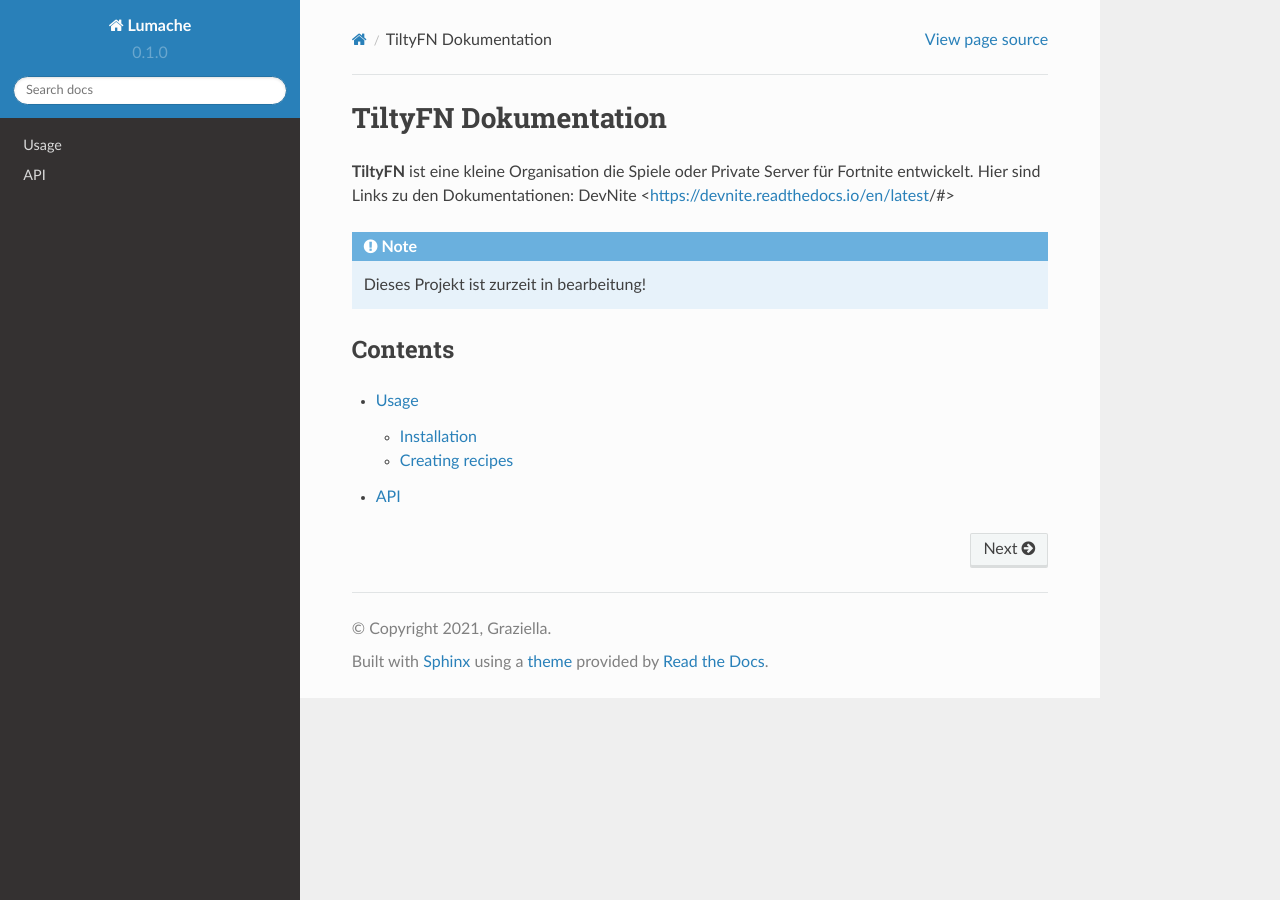
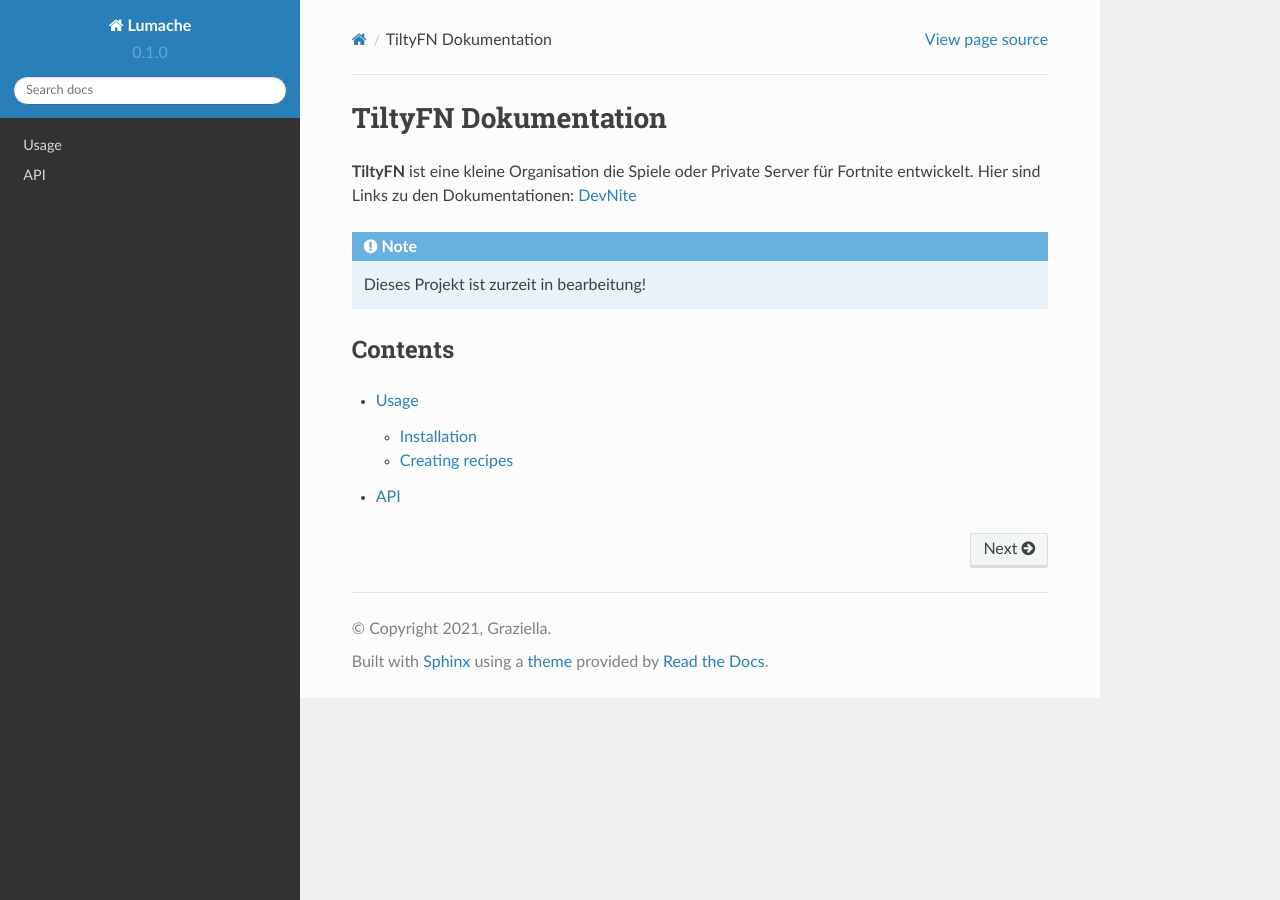
Before and after one commit to t1l7y09/TiltyFN, a Sphinx documentation site: the page built from docs/source/index.rst, in a window 1280 px wide. Built offline with Sphinx 7.4.7 and the Read the Docs theme 2.0.0, drawn with Linux system fonts in a browser that asks for light colours.

Commit message:
Update index.rst

```diff
--- a/docs/source/index.rst
+++ b/docs/source/index.rst
@@ -3,7 +3,7 @@
 
 **TiltyFN** ist eine kleine Organisation die Spiele oder Private Server für Fortnite entwickelt.
 Hier sind Links zu den Dokumentationen:
-DevNite <https://devnite.readthedocs.io/en/latest/#>
+`DevNite <https://devnite.readthedocs.io/en/latest/#>`_
 
 
 .. note::
```
